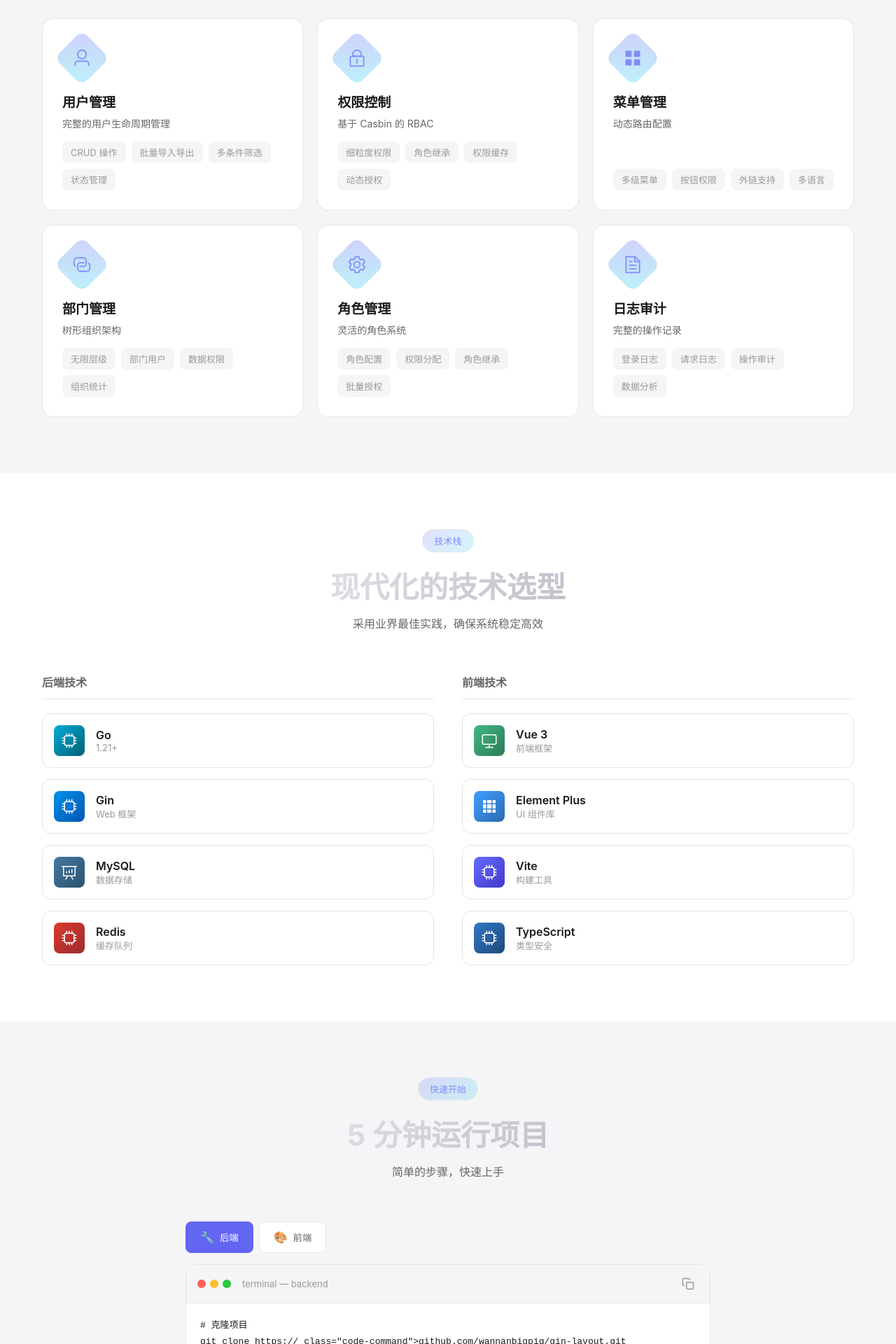
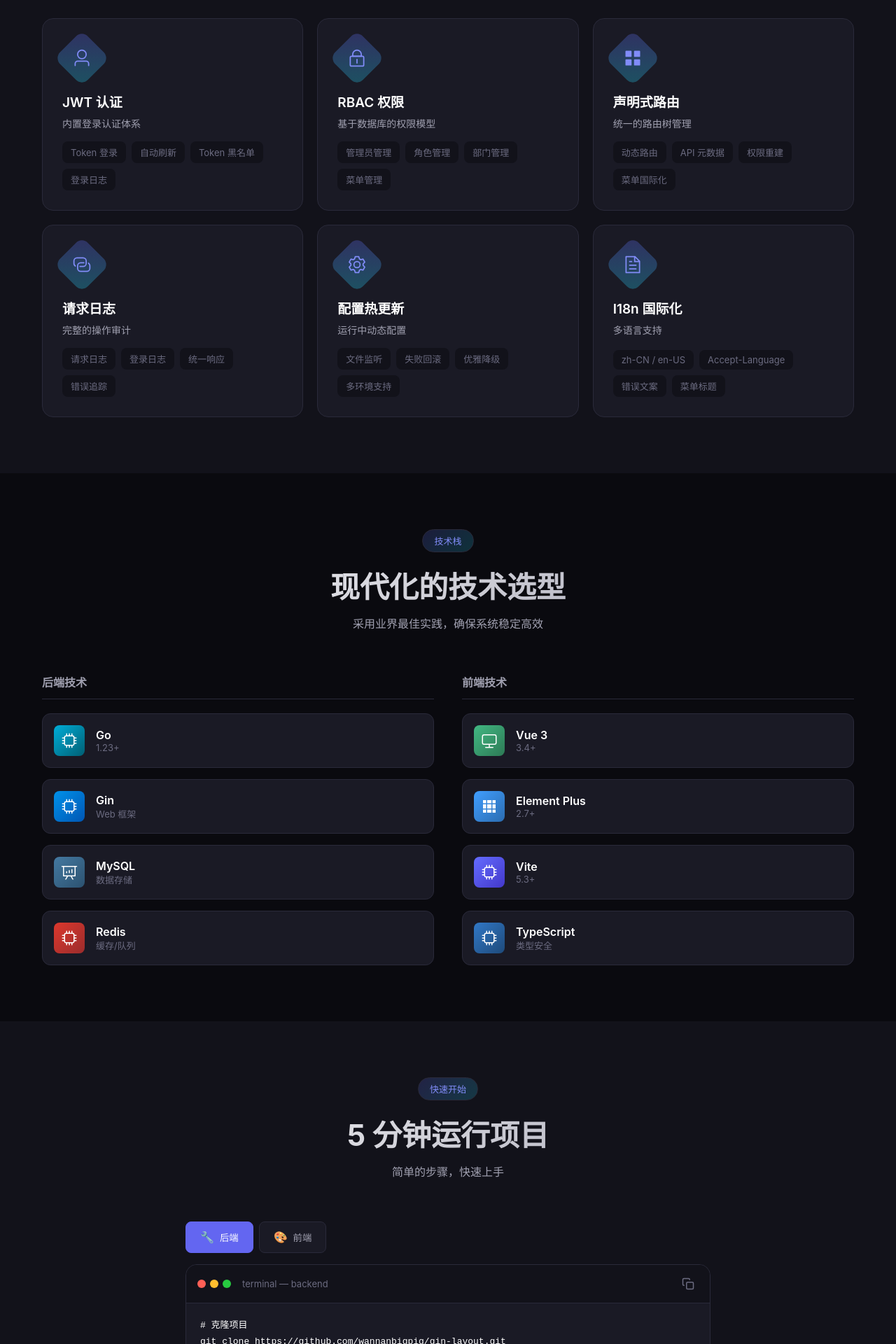
Before and after one commit to wannanbigpig/go-layout-website, a Vue app: page / in a window 1280 px wide. Shown: the part 1060-2980 px from the top of the page at 70% size. Built offline with nearby package versions, Linux system fonts and the light colour scheme.

Commit message:
feat: 默认主题改为深色模式

```diff
--- a/src/App.vue
+++ b/src/App.vue
@@ -402,7 +402,7 @@
 }
 
 const initTheme = () => {
-  const savedTheme = localStorage.getItem('theme') || 'system'
+  const savedTheme = localStorage.getItem('theme') || 'dark'
   theme.value = savedTheme
   applyTheme(savedTheme)
 
@@ -418,58 +418,58 @@
   {
     icon: 'User',
     iconName: 'User',
-    title: '用户管理',
-    description: '完整的用户生命周期管理',
-    items: ['CRUD 操作', '批量导入导出', '多条件筛选', '状态管理']
+    title: 'JWT 认证',
+    description: '内置登录认证体系',
+    items: ['Token 登录', '自动刷新', 'Token 黑名单', '登录日志']
   },
   {
     icon: 'Lock',
     iconName: 'Lock',
-    title: '权限控制',
-    description: '基于 Casbin 的 RBAC',
-    items: ['细粒度权限', '角色继承', '权限缓存', '动态授权']
+    title: 'RBAC 权限',
+    description: '基于数据库的权限模型',
+    items: ['管理员管理', '角色管理', '部门管理', '菜单管理']
   },
   {
     icon: 'Menu',
     iconName: 'Menu',
-    title: '菜单管理',
-    description: '动态路由配置',
-    items: ['多级菜单', '按钮权限', '外链支持', '多语言']
+    title: '声明式路由',
+    description: '统一的路由树管理',
+    items: ['动态路由', 'API 元数据', '权限重建', '菜单国际化']
   },
   {
     icon: 'Connection',
     iconName: 'Connection',
-    title: '部门管理',
-    description: '树形组织架构',
-    items: ['无限层级', '部门用户', '数据权限', '组织统计']
+    title: '请求日志',
+    description: '完整的操作审计',
+    items: ['请求日志', '登录日志', '统一响应', '错误追踪']
   },
   {
     icon: 'Setting',
     iconName: 'Setting',
-    title: '角色管理',
-    description: '灵活的角色系统',
-    items: ['角色配置', '权限分配', '角色继承', '批量授权']
+    title: '配置热更新',
+    description: '运行中动态配置',
+    items: ['文件监听', '失败回滚', '优雅降级', '多环境支持']
   },
   {
     icon: 'Document',
     iconName: 'Document',
-    title: '日志审计',
-    description: '完整的操作记录',
-    items: ['登录日志', '请求日志', '操作审计', '数据分析']
+    title: 'I18n 国际化',
+    description: '多语言支持',
+    items: ['zh-CN / en-US', 'Accept-Language', '错误文案', '菜单标题']
   }
 ]
 
 const backendTech = [
-  { name: 'Go', desc: '1.21+', icon: 'Code', iconName: 'Cpu', gradient: 'linear-gradient(135deg, #00ADD8, #005f73)' },
+  { name: 'Go', desc: '1.23+', icon: 'Code', iconName: 'Cpu', gradient: 'linear-gradient(135deg, #00ADD8, #005f73)' },
   { name: 'Gin', desc: 'Web 框架', icon: 'Server', iconName: 'Cpu', gradient: 'linear-gradient(135deg, #0091EA, #0056b3)' },
   { name: 'MySQL', desc: '数据存储', icon: 'Database', iconName: 'DataAnalysis', gradient: 'linear-gradient(135deg, #4479A1, #2c5270)' },
-  { name: 'Redis', desc: '缓存队列', icon: 'Cpu', iconName: 'Cpu', gradient: 'linear-gradient(135deg, #DC382D, #9b2c2c)' }
+  { name: 'Redis', desc: '缓存/队列', icon: 'Cpu', iconName: 'Cpu', gradient: 'linear-gradient(135deg, #DC382D, #9b2c2c)' }
 ]
 
 const frontendTech = [
-  { name: 'Vue 3', desc: '前端框架', icon: 'Monitor', iconName: 'Monitor', gradient: 'linear-gradient(135deg, #42B883, #2d7a55)' },
-  { name: 'Element Plus', desc: 'UI 组件库', icon: 'Grid', iconName: 'Grid', gradient: 'linear-gradient(135deg, #409EFF, #2b6cb0)' },
-  { name: 'Vite', desc: '构建工具', icon: 'Vite', iconName: 'Cpu', gradient: 'linear-gradient(135deg, #646CFF, #4338ca)' },
+  { name: 'Vue 3', desc: '3.4+', icon: 'Monitor', iconName: 'Monitor', gradient: 'linear-gradient(135deg, #42B883, #2d7a55)' },
+  { name: 'Element Plus', desc: '2.7+', icon: 'Grid', iconName: 'Grid', gradient: 'linear-gradient(135deg, #409EFF, #2b6cb0)' },
+  { name: 'Vite', desc: '5.3+', icon: 'Vite', iconName: 'Cpu', gradient: 'linear-gradient(135deg, #646CFF, #4338ca)' },
   { name: 'TypeScript', desc: '类型安全', icon: 'TS', iconName: 'Cpu', gradient: 'linear-gradient(135deg, #3178C6, #1e4a7a)' }
 ]
 
@@ -481,14 +481,15 @@
 # 安装依赖
 go mod tidy
 
-# 配置数据库 (编辑 config.yaml)
-# 运行迁移
-go run cmd/gin-layout/main.go command init-system -c config.yaml
+# 执行数据库迁移
+migrate -database 'mysql://...' -path data/migrations up
+
+# 配置 config.yaml（MySQL、Redis、JWT）
 
 # 启动服务
-go run cmd/gin-layout/main.go service -c config.yaml
-
-# 访问 http://localhost:9001`,
+go run main.go service
+
+# 访问 http://localhost:9001/ping`,
   frontend: `# 克隆项目
 git clone https://github.com/wannanbigpig/go-admin-ui.git
 cd go-admin-ui
@@ -500,7 +501,7 @@
 npm run dev
 
 # 构建生产版本
-npm run build`
+npm run build:production`
 }
 
 const codeTitles = {
@@ -510,10 +511,13 @@
 
 const highlightedCode = computed(() => {
   const code = codeExamples[activeTab.value]
-  return code
-    .replace(/(#.*)/g, '<span class="code-comment">$1</span>')
-    .replace(/(git|go|npm|docker|cd)/g, '<span class="code-command">$1</span>')
-    .replace(/(https?:\/\/[^\s]+)/g, '<span class="code-url">$1</span>')
+  // 先处理 URL，避免其他关键字匹配干扰
+  let result = code.replace(/(https?:\/\/[^\s]+)/g, '<span class="code-url">$1</span>')
+  // 处理注释
+  result = result.replace(/(#.*)/g, '<span class="code-comment">$1</span>')
+  // 处理命令关键字（只在行首或空格后匹配）
+  result = result.replace(/(^|\s)(git|go|npm|docker|cd)(\s)/gm, '$1<span class="code-command">$2</span>$3')
+  return result
 })
 
 const copyCode = () => {
```
